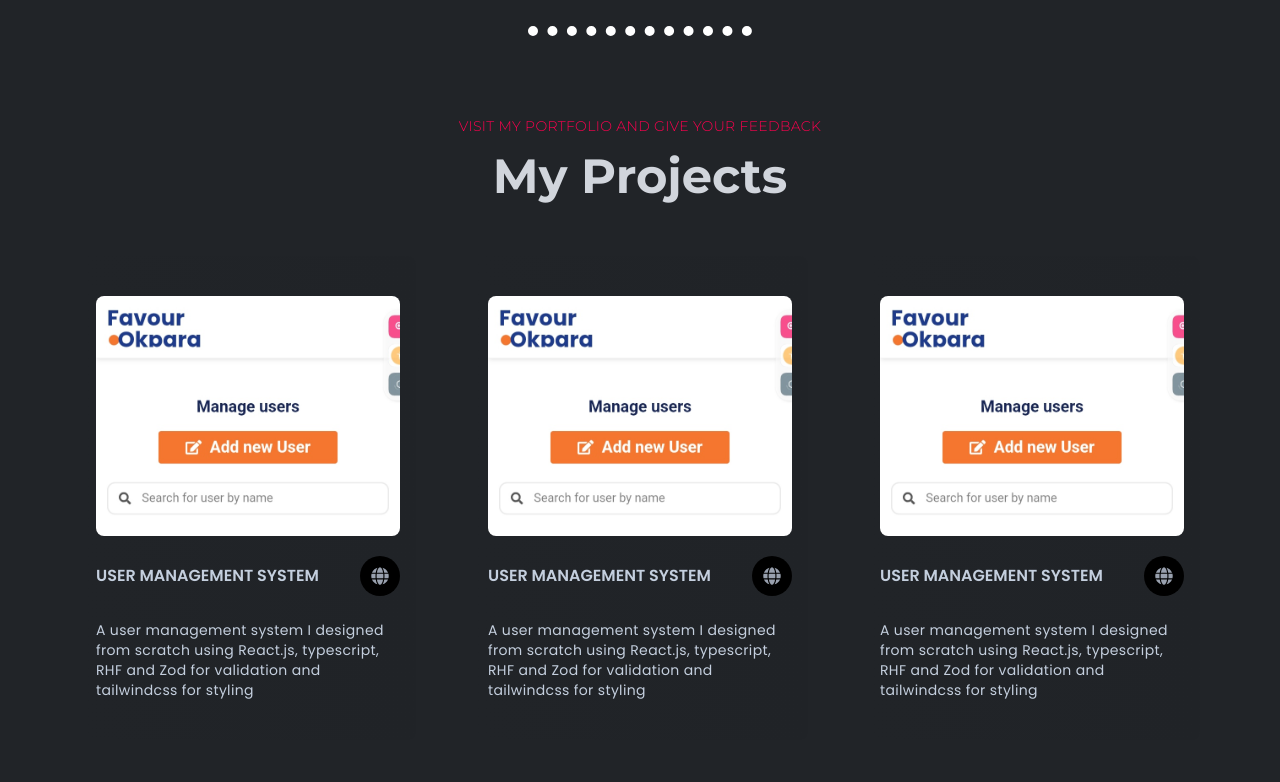
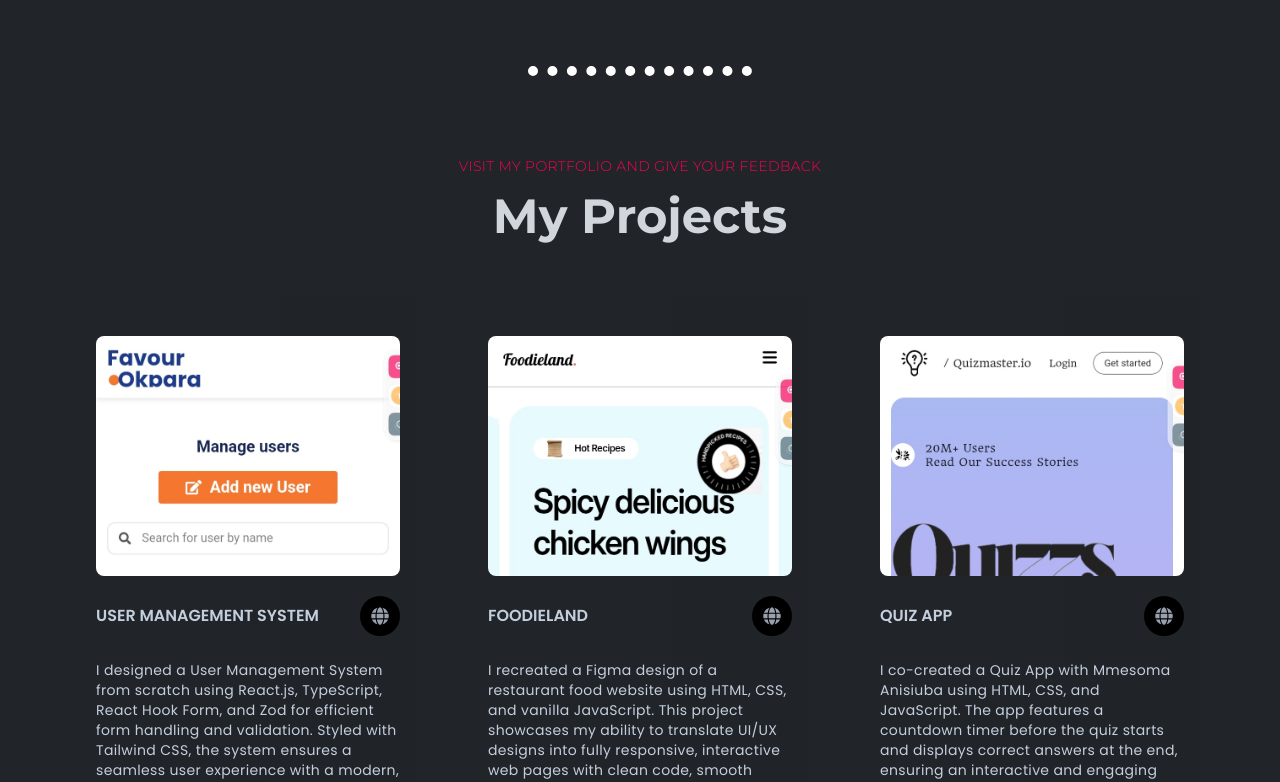
Before and after one commit to Okpara202/my-portfolio, a React (Vite) app: page / in a window 1280 px wide. Shown: the part 2000-2782 px from the top of the page. Built offline with nearby package versions, Linux system fonts and the light colour scheme.

Commit message:
added projects

```diff
--- a/src/components/banner/leftBanner.tsx
+++ b/src/components/banner/leftBanner.tsx
@@ -13,9 +13,9 @@ function LeftBanner() {
       "Technical Writer.",
     ],
     loop: true,
-    typeSpeed: 30,
-    deleteSpeed: 10,
-    delaySpeed: 1000,
+    typeSpeed: 100,
+    deleteSpeed: 50,
+    delaySpeed: 3000,
   });
   return (
     <aside className="w-full lgl:w-[45%] flex flex-col gap-15  lgl:gap-20">
@@ -27,7 +27,7 @@ function LeftBanner() {
           Hi, I am{" "}
           <span className="text-designColor capitalize">Favour Okpara</span>
         </h1>
-        <h2 className=" text-4xl font-bold  text-white dark:text-gray-500">
+        <h2 className=" text-4xl font-bold h-20 text-white dark:text-gray-500">
           a{" "}
           <span>
             {text}
--- a/src/components/contact/contactLeft.tsx
+++ b/src/components/contact/contactLeft.tsx
@@ -5,7 +5,7 @@ function ContactLeft() {
     <div className="w-full lg:w-[35%] h-full bg-gradient-to-r from-[#1e2024] to-[#23272b]  rounded-lg p-8 shadow-shadowOne flex flex-col gap-8 justify-center dark:bg-gradient-to-r dark:from-transparent dark:to-transparent dark:border-2 dark:border-gray-300">
       <img
         className="w-full h-64 object-cover rounded-lg"
-        src="../../../public/image/contactImg.png"
+        src="/image/contactImg.png"
         alt="Men shaking hands"
       />
       <div className="flex flex-col gap-4">
--- a/src/components/projects/project.tsx
+++ b/src/components/projects/project.tsx
@@ -14,40 +14,40 @@ function Project() {
         <div className="grid grid-cols-1 md:grid-cols-2 xl:grid-cols-3 gap-10 xl:gap-14">
           <ProjectCard
             title="User Management System"
-            description="A user management system I designed from scratch using React.js, typescript, RHF and Zod for validation and tailwindcss for styling"
-            src={"../../../public/image/IMG_20250327_132613.jpg"}
+            description="I designed a User Management System from scratch using React.js, TypeScript, React Hook Form, and Zod for efficient form handling and validation. Styled with Tailwind CSS, the system ensures a seamless user experience with a modern, responsive interface and robust data management."
+            src={"/image/IMG_20250327_132613.jpg"}
             link="https://okpara-ums.netlify.app/"
           />
           <ProjectCard
-            title="User Management System"
-            description="A user management system I designed from scratch using React.js, typescript, RHF and Zod for validation and tailwindcss for styling"
-            src={"../../../public/image/IMG_20250327_132613.jpg"}
-            link="https://okpara-ums.netlify.app/"
+            title="FoodieLand"
+            description="I recreated a Figma design of a restaurant food website using HTML, CSS, and vanilla JavaScript. This project showcases my ability to translate UI/UX designs into fully responsive, interactive web pages with clean code, smooth animations, and an engaging user experience."
+            src={"/image/IMG_20250327_132759.jpg"}
+            link="https://okpara-recipe.netlify.app/"
           />
           <ProjectCard
-            title="User Management System"
-            description="A user management system I designed from scratch using React.js, typescript, RHF and Zod for validation and tailwindcss for styling"
-            src={"../../../public/image/IMG_20250327_132613.jpg"}
-            link="https://okpara-ums.netlify.app/"
+            title="Quiz App"
+            description="I co-created a Quiz App with Mmesoma Anisiuba using HTML, CSS, and JavaScript. The app features a countdown timer before the quiz starts and displays correct answers at the end, ensuring an interactive and engaging user experience."
+            src={"/image/IMG_20250327_133113.jpg"}
+            link="https://quizzs.onrender.com/"
           />
 
           <ProjectCard
-            title="User Management System"
-            description="A user management system I designed from scratch using React.js, typescript, RHF and Zod for validation and tailwindcss for styling"
-            src={"../../../public/image/IMG_20250327_132613.jpg"}
-            link="https://okpara-ums.netlify.app/"
+            title="Assembly EndGame"
+            description="I built Assembly Endgame, a React-based word-guessing game with a unique storyline. The programming world is in danger, and to save it, you must guess the correct word. With each wrong guess, a programming language disappears—if only Assembly remains, you lose the game!"
+            src={"/image/IMG_20250327_133822.jpg"}
+            link="https://okparaendgame.netlify.app/"
           />
           <ProjectCard
-            title="User Management System"
-            description="A user management system I designed from scratch using React.js, typescript, RHF and Zod for validation and tailwindcss for styling"
-            src={"../../../public/image/IMG_20250327_132613.jpg"}
-            link="https://okpara-ums.netlify.app/"
+            title="RoleGuard Auth"
+            description="I created a login form using React Context API, Zod, and React Hook Form, implementing fake authentication. The system dynamically displays different content based on user roles—viewers, editors, and admins—showcasing role-based access control in a seamless user experience"
+            src={"/image/IMG_20250327_134005.jpg"}
+            link="https://okpara-simple.netlify.app/"
           />
           <ProjectCard
-            title="User Management System"
-            description="A user management system I designed from scratch using React.js, typescript, RHF and Zod for validation and tailwindcss for styling"
-            src={"../../../public/image/IMG_20250327_132613.jpg"}
-            link="https://okpara-ums.netlify.app/"
+            title="GitProfile Viewer"
+            description="GitProfile Viewer is a web app that lets you enter a GitHub username to view detailed profile information, including bio, followers, and public repositories. It links directly to each repository, offering a seamless way to explore and discover open-source contributions and user details."
+            src={"/public/image/IMG_20250327_134436.jpg"}
+            link="https://okpara-git-profile.netlify.app/"
           />
         </div>
       </section>
```
Also changed, not shown: 1 other file (tests, documents, lock files or other folders).
